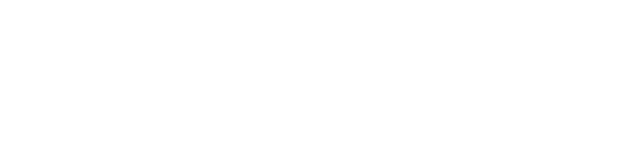
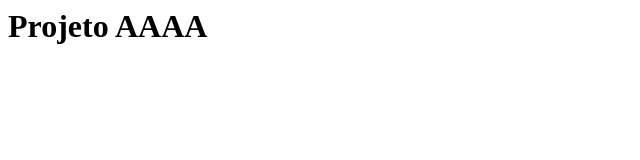
Before and after one commit to rfvelloso/projeto, a plain HTML site: page index.html in a window 1280 px wide. Shown: the whole page, without its empty margins (0-640 px from the left). Drawn offline with Linux system fonts and the light colour scheme.

Commit message:
Alteracao no h1

```diff
--- a/index.html
+++ b/index.html
@@ -1,4 +1,6 @@
 <html>
 	<head></head>
-	<body></body>
+	<body>
+		<h1>Projeto AAAA</h1>
+	</body>
 </html>
```
